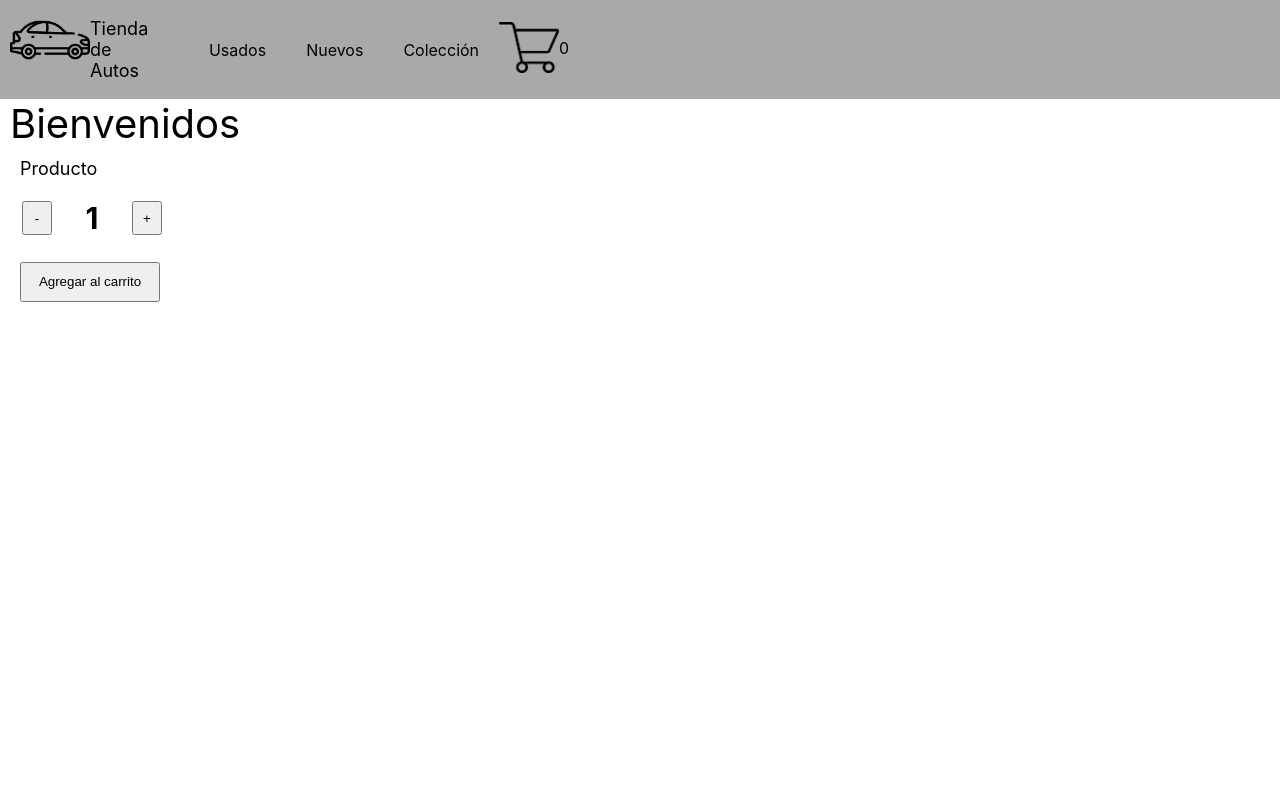
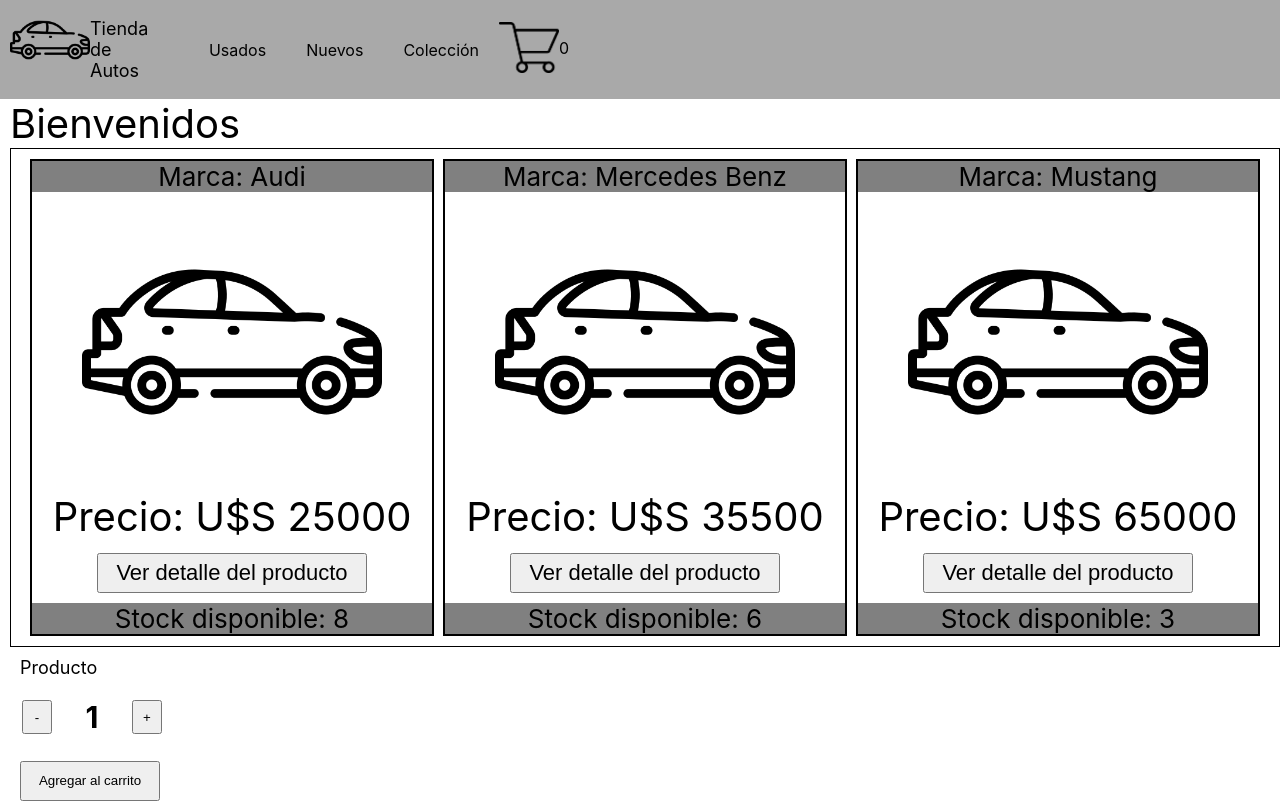
Before and after one commit to javier-brizzio/autosTienda-brizzio, a React (Create React App) app: page / in a window 1280 px wide. Built offline with nearby package versions, Linux system fonts and the light colour scheme.

Commit message:
entrega 5 - promise, async y map

```diff
--- /dev/null
+++ b/public/autos.json
@@ -0,0 +1,24 @@
+{
+    "autos":[
+    {
+        "id": 1,
+        "title": "Audi",
+        "price": 25000,
+        "pictureUrl": "/coche.png",
+        "stock": 8
+    },
+    {
+        "id": 2,
+        "title": "Mercedes Benz",
+        "price": 35500,
+        "pictureUrl": "/coche.png",
+        "stock": 6
+    },
+    {
+        "id": 3,
+        "title": "Mustang",
+        "price": 65000,
+        "pictureUrl": "/coche.png",
+        "stock": 3
+    }
+]}
--- /dev/null
+++ b/src/components/Item.js
@@ -0,0 +1,22 @@
+import React from "react";
+
+const Item = ({ item }) => {
+  return (
+    <div>
+      <div className="gris">Marca: {item.title}</div>
+      <img
+        width="300"
+        height="300"
+        align="center"
+        src={item.pictureUrl}
+        alt="#"
+      />
+      <div>Precio: U$S {item.price}</div>
+      <button onClick={() => console.log(item.id)}>
+        Ver detalle del producto
+      </button>
+      <div className="gris">Stock disponible: {item.stock}</div>
+    </div>
+  );
+};
+export default Item;
--- a/src/components/ItemCount.js
+++ b/src/components/ItemCount.js
@@ -1,36 +1,39 @@
-import React from "react"
-import '../App.css';
-import { useState, useEffect } from 'react';
+import React from "react";
+import "../App.css";
+import { useState, useEffect } from "react";
 
-const ItemCount = ({ stock, initial , onAdd }) => {
+const ItemCount = ({ stock, initial, onAdd }) => {
   const [contador, setContador] = useState();
 
   const restar = () => setContador(contador > 1 ? contador - 1 : contador);
   const sumar = () => setContador(contador < stock ? contador + 1 : stock);
   const validar = () => {
-        if(contador > 0) {
-            onAdd(contador)
+    if (contador > 0) {
+      onAdd(contador);
     }
-    }
-    useEffect(
-        () => {
-            setContador( (initial !== undefined && initial < stock) ? Number(initial) : stock);
-        }, [initial, stock]
+  };
+  useEffect(() => {
+    setContador(
+      initial !== undefined && initial < stock ? Number(initial) : stock
     );
+  }, [initial, stock]);
 
-    return(
-
+  return (
     <div className="containerCount">
       <p className="titulo">Producto</p>
       <div className="contador">
-                <button onClick={ restar } name='menos'>-</button>
+        <button onClick={restar} name="menos">
+          -
+        </button>
         <span>{contador}</span>
-                <button onClick={ sumar } name="mas">+</button>
+        <button onClick={sumar} name="mas">
+          +
+        </button>
       </div>
       <div className="botonCarrito">
-            <button onClick={ validar }>Agregar al carrito</button>
+        <button onClick={validar}>Agregar al carrito</button>
       </div>
     </div>
-    )
-}
-export default ItemCount
+  );
+};
+export default ItemCount;
--- /dev/null
+++ b/src/components/ItemList.js
@@ -0,0 +1,16 @@
+import React from "react";
+import Item from "./Item";
+
+const ItemList = ({ items }) => {
+  return (
+    <div className="itemList">
+      {items.map((item) => (
+        <div className="item" key={item.id}>
+          <Item item={item} />
+        </div>
+      ))}
+    </div>
+  );
+};
+
+export default ItemList;
--- a/src/components/ItemListContainer.js
+++ b/src/components/ItemListContainer.js
@@ -1,18 +1,37 @@
-import React from "react"
-import '../App.css';
-import ItemCount from "./ItemCount"
+import React, { useEffect, useState } from "react";
+import "../App.css";
+import ItemCount from "./ItemCount";
+import ItemList from "./ItemList";
 
-export const ItemListContainer = ({greeting}) => {
-    const nombre = ( valor ) => {
-        return (
-            console.log(valor)
-        )
-    }
-    return(
-        <div className="containerList">
-            {greeting}
-            <ItemCount stock='10' initial='1' onAdd={ nombre } />
-        </div>
-    )
-}
-export default ItemListContainer
+export const ItemListContainer = ({ greeting }) => {
+  const [listado, setListado] = useState([]);
+  const nombre = (valor) => {
+    return console.log(valor);
+  };
+  useEffect(() => {
+    (async () => {
+      const promise = new Promise((acc, rej) => {
+        const response = fetch("../autos.json");
+        setTimeout(() => {
+          acc(response);
+        }, 2000);
+      });
+      try {
+        const respuesta = await promise;
+        const data = await respuesta.json();
+        setListado(data.autos);
+      } catch (error) {
+        console.log(error);
+      }
+    })();
+  }, []);
+
+  return (
+    <div className="containerList">
+      {greeting}
+      <ItemList items={listado} />
+      <ItemCount stock="10" initial="1" onAdd={nombre} />
+    </div>
+  );
+};
+export default ItemListContainer;
--- a/src/index.css
+++ b/src/index.css
@@ -1,14 +1,14 @@
 body {
   margin: 0;
-  font-family: -apple-system, BlinkMacSystemFont, 'Segoe UI', 'Roboto', 'Oxygen',
-    'Ubuntu', 'Cantarell', 'Fira Sans', 'Droid Sans', 'Helvetica Neue',
+  font-family: -apple-system, BlinkMacSystemFont, "Segoe UI", "Roboto", "Oxygen",
+    "Ubuntu", "Cantarell", "Fira Sans", "Droid Sans", "Helvetica Neue",
     sans-serif;
   -webkit-font-smoothing: antialiased;
   -moz-osx-font-smoothing: grayscale;
 }
 
 code {
-  font-family: source-code-pro, Menlo, Monaco, Consolas, 'Courier New',
+  font-family: source-code-pro, Menlo, Monaco, Consolas, "Courier New",
     monospace;
 }
 
@@ -71,13 +71,43 @@ li a {
   margin: 10px;
 }
 
-.botonCarrito  button{
-    width: 140px;
-    height: 40px;
-    margin: 10px;
+.botonCarrito button {
+  width: 140px;
+  height: 40px;
+  margin: 10px;
 }
 
 .titulo {
   margin: 10px;
   font-size: large;
 }
+
+.item {
+  display: inline;
+  width: 400px;
+  justify-content: space-evenly;
+  text-align: center;
+  border: 2px solid black;
+}
+
+.item button {
+  width: 270px;
+  height: 40px;
+  margin: 10px;
+  font-size: 22px;
+  align-items: center;
+}
+
+.itemList {
+  display: flex;
+  align-items: center;
+  justify-content: space-evenly;
+  border: 1px solid black;
+  flex-wrap: wrap;
+  padding: 10px;
+}
+
+.gris {
+  background-color: grey;
+  font-size: 26px;
+}
```
Also changed, not shown: public/coche.png (added). Lines whose indentation alone changed are shown as unchanged.
